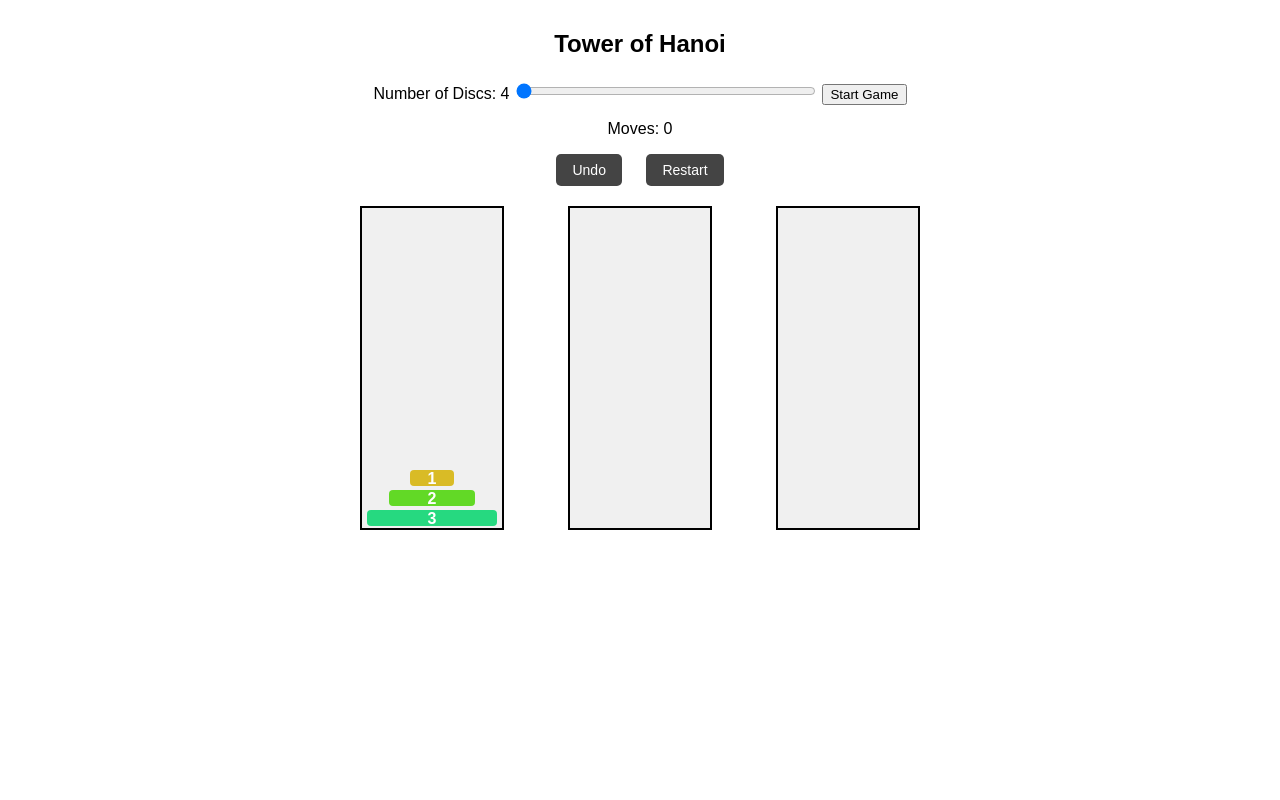
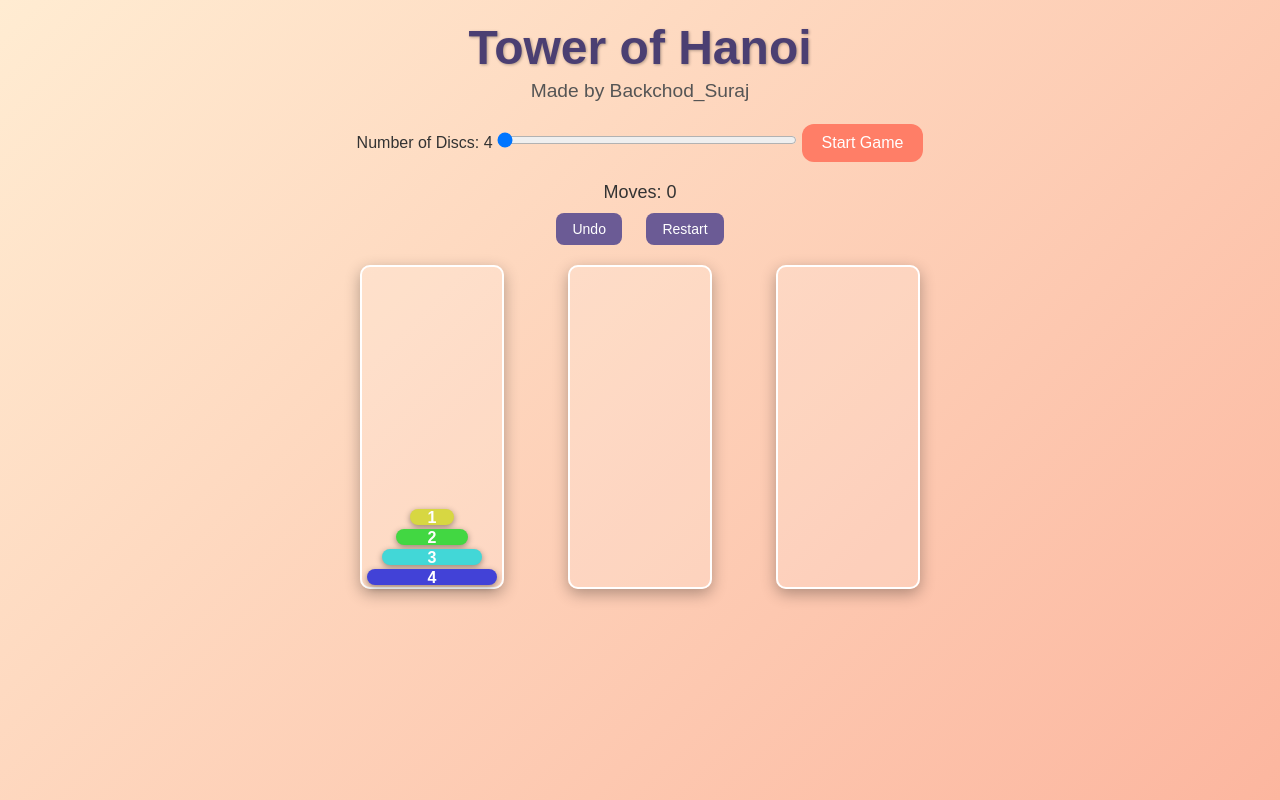
Before and after one commit to surajsamal00/TOH, a Django app: template game/templates/game/index.html in a window 1280 px wide. Run offline with Django 5.2, Linux system fonts and the light colour scheme; the template is opened without the code that fills it, so the values that code supplies are empty.

Commit message:
added style

```diff
--- a/game/static/game/css/style.css
+++ b/game/static/game/css/style.css
@@ -1,20 +1,87 @@
+/* --- Body & Background --- */
 body {
-  font-family: Arial, sans-serif;
+  font-family: 'Arial', sans-serif;
+  margin: 0;
+  padding: 0;
   text-align: center;
-  margin: 0;
-  padding: 10px;
+  background: linear-gradient(135deg, #ffecd2 0%, #fcb69f 100%);
+  color: #333;
+  min-height: 100vh;
+  display: flex;
+  flex-direction: column;
+  align-items: center;
 }
 
+header h1 {
+  margin: 20px 0 5px;
+  font-size: 3em;
+  color: #4b3f72;
+  text-shadow: 1px 1px 3px rgba(0,0,0,0.3);
+}
+
+header p {
+  margin: 0 0 20px;
+  font-size: 1.2em;
+  font-weight: normal;
+  color: #555;
+}
+
+/* --- Game Container --- */
+#gameContainer {
+  width: 90%;
+  max-width: 1000px;
+}
+
+/* --- Setup Slider --- */
 #setup {
-  margin-bottom: 15px;
+  margin-bottom: 20px;
 }
 
 #discSlider {
   width: 60%;
   max-width: 300px;
-  margin-top: 5px;
+  margin: 10px 0;
 }
 
+.start-btn {
+  padding: 10px 20px;
+  font-size: 16px;
+  border: none;
+  border-radius: 12px;
+  cursor: pointer;
+  background: #ff7e67;
+  color: #fff;
+  transition: all 0.3s ease;
+}
+
+.start-btn:hover {
+  background: #ff5c3b;
+}
+
+/* --- Moves & Buttons --- */
+#moves {
+  font-size: 18px;
+  margin: 10px 0;
+}
+
+.action-buttons button {
+  display: inline-block;
+  margin: 0 10px;
+  padding: 8px 16px;
+  font-size: 14px;
+  border: none;
+  border-radius: 8px;
+  background: #6b5b95;
+  color: #fff;
+  cursor: pointer;
+  transition: all 0.3s ease;
+}
+
+.action-buttons button:hover {
+  background: #59467a;
+}
+
+/* --- Towers --- */
 #towers {
   display: flex;
   justify-content: center;
@@ -29,57 +96,82 @@ body {
   min-width: 80px;
   height: 50vh;
   max-height: 320px;
-  border: 2px solid black;
+  border: 2px solid #fff;
+  background: rgba(255,255,255,0.15);
   display: flex;
   flex-direction: column-reverse;
   align-items: center;
   justify-content: flex-start;
-  background: #f0f0f0;
+  border-radius: 10px;
   cursor: pointer;
+  box-shadow: 0 5px 15px rgba(0,0,0,0.3);
+  transition: transform 0.2s ease, background 0.3s ease;
 }
 
+.tower:hover {
+  transform: translateY(-5px);
+  background: rgba(255,255,255,0.25);
+}
+
+/* --- Discs --- */
 .disc {
   height: 5%;
   min-height: 12px;
   margin: 2px 0;
-  border-radius: 4px;
-  color: white;
+  border-radius: 8px;
+  color: #fff;
   text-align: center;
   font-weight: bold;
+  box-shadow: 0 2px 6px rgba(0,0,0,0.4);
+  transition: all 0.3s ease;
 }
 
-#moves {
-  margin-top: 10px;
+.disc.selected {
+  transform: scale(1.1);
+  box-shadow: 0 4px 12px rgba(255,255,255,0.7);
 }
 
-.action-buttons {
-  margin: 10px 0 20px 0;
+/* --- Game Over Modal --- */
+#gameOver {
+  position: fixed;
+  top: 0;
+  left: 0;
+  width: 100%;
+  height: 100%;
+  background: rgba(0,0,0,0.6);
+  backdrop-filter: blur(6px);
+  display: none;
+  justify-content: center;
+  align-items: center;
+  z-index: 999;
 }
 
-#restartBtn, #undoBtn {
-  display: none;
-  margin: 0 10px;
-  padding: 8px 16px;
-  font-size: 14px;
-  border: none;
-  border-radius: 5px;
-  background: #444;
-  color: white;
-  cursor: pointer;
+#gameOverContent {
+  background: rgba(255,255,255,0.1);
+  padding: 40px 60px;
+  border-radius: 20px;
+  text-align: center;
+  color: #fff;
+  font-size: 24px;
+  text-shadow: 1px 1px 4px black;
 }
 
-#restartBtn:hover, #undoBtn:hover {
-  background: #222;
+#gameOverContent button {
+  margin-top: 20px;
+  padding: 10px 20px;
+  font-size: 18px;
+  border-radius: 12px;
+  border: none;
+  cursor: pointer;
+  background: #ff7e67;
+  transition: all 0.3s ease;
 }
 
-#gameOver {
-  display: none;
-  margin-top: 20px;
-  font-weight: bold;
-  font-size: 18px;
+#gameOverContent button:hover {
+  background: #ff5c3b;
 }
 
-/* Mobile tweaks */
+/* --- Responsive --- */
 @media (max-width: 600px) {
   .tower {
     width: 28vw;
@@ -92,3 +184,9 @@ body {
     width: 80%;
   }
 }
+
+.disc.selected {
+  transform: scale(1.1);
+  box-shadow: 0 4px 10px rgba(0,0,0,0.6);
+  z-index: 10;
+}
--- a/game/static/game/js/script.js
+++ b/game/static/game/js/script.js
@@ -1,3 +1,7 @@
+// --- Tower of Hanoi JS ---
+// Works on desktop & mobile
+
+// --- Game variables ---
 let towers = [
   document.getElementById("tower1"),
   document.getElementById("tower2"),
@@ -7,13 +11,16 @@ let selectedDisc = null;
 let moveCount = 0;
 let discTotal = 3;
 let moveHistory = [];
+let gameOver = false;
 
-// Initialize game
+// --- Initialize game ---
 function init(discs) {
   discTotal = discs;
   moveCount = 0;
   moveHistory = [];
+  gameOver = false;
   updateMoves();
+
   towers.forEach(t => t.innerHTML = "");
 
   const towerWidth = towers[0].offsetWidth;
@@ -26,9 +33,10 @@ function init(discs) {
     d.className = "disc";
     d.dataset.size = i;
     d.textContent = i;
-    d.style.width = (minWidth + (i-1)*step) + "px";
-    let hue = (i * 50) % 360;
-    d.style.backgroundColor = `hsl(${hue}, 70%, 50%)`;
+    d.style.width = (minWidth + (i - 1) * step) + "px";
+    let hue = (i * 60) % 360;
+    d.style.backgroundColor = `hsl(${hue}, 65%, 55%)`;
+    d.style.transition = "all 0.2s ease";
     towers[0].appendChild(d);
   }
 
@@ -37,64 +45,71 @@ function init(discs) {
   document.getElementById("undoBtn").style.display = "inline-block";
 }
 
-// Update moves display
+// --- Update moves display ---
 function updateMoves() {
   document.getElementById("moves").innerText = "Moves: " + moveCount;
 }
 
-// Tower click handling
-towers.forEach(tower => {
-  tower.addEventListener("click", function() {
-    if (selectedDisc === null) {
+// --- Tower click handling ---
+function handleTowerClick(tower) {
+  if (gameOver) return;
+
   let topDisc = tower.lastElementChild;
-      if (topDisc) {
+
+  if (!selectedDisc) {
+    if (!topDisc) return;
     selectedDisc = topDisc;
-        selectedDisc.parentElement.style.outline = "3px solid blue";
-        topDisc.style.outline = "2px solid black";
-      }
+    selectedDisc.classList.add("selected"); // highlight
   } else {
     let sourceTower = selectedDisc.parentElement;
+
     if (tower === sourceTower) {
-        selectedDisc.style.outline = "none";
-        sourceTower.style.outline = "none";
+      selectedDisc.classList.remove("selected");
       selectedDisc = null;
       return;
     }
 
-      let topDisc = tower.lastElementChild;
     if (!topDisc || parseInt(topDisc.dataset.size) > parseInt(selectedDisc.dataset.size)) {
+      // Valid move
+      tower.appendChild(selectedDisc);
+      selectedDisc.classList.remove("selected");
+
       moveHistory.push({ disc: selectedDisc, from: sourceTower, to: tower });
-
-        selectedDisc.style.outline = "none";
-        sourceTower.style.outline = "none";
-        tower.appendChild(selectedDisc);
-
-        tower.style.outline = "3px solid green";
-        setTimeout(() => tower.style.outline = "none", 400);
-
-        selectedDisc = null;
       moveCount++;
       updateMoves();
+      selectedDisc = null;
+
+      // Quick visual feedback
+      tower.style.outline = "3px solid #ff7e67";
+      setTimeout(() => tower.style.outline = "none", 300);
+
       checkWin();
     } else {
       alert("Invalid move!");
-        selectedDisc.style.outline = "none";
-        sourceTower.style.outline = "none";
+      selectedDisc.classList.remove("selected");
       selectedDisc = null;
     }
   }
+}
+
+// --- Add event listeners for towers (desktop + mobile touch) ---
+towers.forEach(tower => {
+  tower.addEventListener("click", () => handleTowerClick(tower));
+  tower.addEventListener("touchstart", (e) => {
+    e.preventDefault(); // avoid double triggering
+    handleTowerClick(tower);
   });
 });
 
-// Start game from slider
+// --- Start game from slider ---
 function startGame() {
   let discs = parseInt(document.getElementById("discSlider").value);
-  if (discs < 3) discs = 3;
+  if (discs < 4) discs = 4;
   init(discs);
   document.getElementById("setup").style.display = "none";
 }
 
-// Restart game
+// --- Restart game ---
 function restartGame() {
   document.getElementById("setup").style.display = "block";
   towers.forEach(t => t.innerHTML = "");
@@ -104,9 +119,10 @@ function restartGame() {
   document.getElementById("undoBtn").style.display = "none";
   selectedDisc = null;
   moveHistory = [];
+  gameOver = false;
 }
 
-// Undo last move
+// --- Undo last move ---
 function undoMove() {
   if (moveHistory.length === 0) return;
   let lastMove = moveHistory.pop();
@@ -115,14 +131,30 @@ function undoMove() {
   updateMoves();
 }
 
-// Check if all discs are moved to tower3
+// --- Check for win ---
 function checkWin() {
   if (towers[2].childElementCount === discTotal) {
+    gameOver = true;
+    const gameOverTextEl = document.getElementById("gameOverText");
+
+    // Show basic win message
+    gameOverTextEl.innerHTML = `🎉 Well Played! You solved the puzzle in ${moveCount} moves! 🎉`;
+
+    // Show the game over container
     document.getElementById("gameOver").style.display = "block";
-    document.getElementById("gameOverText").innerText =
-      `Well Played! You solved the puzzle in ${moveCount} moves!`;
+
+    // Fetch special message from Django
+    fetch("/game/get_special_message/")
+      .then(res => res.json())
+      .then(data => {
+        const specialMessage = data.message;
+        if (specialMessage) {
+          gameOverTextEl.innerHTML += `<br><br><strong>${specialMessage}</strong>`;
+        }
+      })
+      .catch(err => console.error("Failed to fetch special message:", err));
   }
 }
 
-// Default start
-init(3);
+// --- Initialize default ---
+document.addEventListener("DOMContentLoaded", () => init(4));
--- a/game/templates/game/index.html
+++ b/game/templates/game/index.html
@@ -7,13 +7,19 @@
   <link rel="stylesheet" href="{% static 'game/css/style.css' %}">
 </head>
 <body>
-  <h2>Tower of Hanoi</h2>
+  <!-- Page Title -->
+  <header>
+    <h1>Tower of Hanoi</h1>
+    <p>Made by Backchod_Suraj</p>
+  </header>
 
-  <!-- Game setup with slider -->
+  <!-- Game Container -->
+  <div id="gameContainer">
+    <!-- Setup -->
     <div id="setup">
       <label for="discSlider">Number of Discs: <span id="discCountLabel">4</span></label>
       <input type="range" id="discSlider" min="4" max="12" value="4" oninput="updateDiscLabel(this.value)">
-    <button onclick="startGame()">Start Game</button>
+      <button class="start-btn" onclick="startGame()">Start Game</button>
     </div>
 
     <!-- Moves counter -->
@@ -32,16 +38,20 @@
       <div class="tower" id="tower3"></div>
     </div>
 
-  <!-- Game over -->
+    <!-- Game over modal -->
     <div id="gameOver">
+      <div id="gameOverContent">
         <span id="gameOverText"></span>
         <br>
         <button onclick="restartGame()">Play Again</button>
       </div>
+    </div>
+  </div>
 
-  <div id="gameData" data-special-message="{{ special_message|escapejs }}"></div>
-  <span id="gameOverText"></span>
-
+  <!-- Scripts -->
+  <script>
+    const getSpecialUrl = "{% url 'get_special_message' %}";
+  </script>
   <script src="{% static 'game/js/script.js' %}"></script>
   <script>
     function updateDiscLabel(val) {
--- a/game/urls.py
+++ b/game/urls.py
@@ -2,11 +2,13 @@ from django.urls import path
 from . import views
 
 urlpatterns = [
-    path("hanoi/", views.game_view, name="hanoi"),
+    path("bakchod_game_hahaha/", views.game_view, name="hanoi"),
     path("no-uses-left/", views.no_uses_left, name="no_uses_left"),
     path("set_uses/<int:value>/", views.set_uses, name="set_uses"),
     path("view_uses/", views.view_uses, name="view_uses"),
     path("set_special/", views.set_special, name="set_special"),
     path("view_special/", views.view_special, name="view_special"),
-    path("rizz_master/", views.rizz_master, name="rizz_master"),
+    path("hahaha/", views.rizz_master, name="rizz_master"),
+    path('get_special_message/', views.get_special_message, name='get_special_message'),
+
 ]
--- a/message.py
+++ b/message.py
@@ -1,6 +1,6 @@
 import urllib.parse
 
-msg = "🎉 HAPPY BIRTHDAY!!!🎉\nWith Best Regards,\n-Bakchod SURAJ"
+msg = "Mu gote one-time special easter egg vi rakhichi.. \nJust reload this page a few more times"
 url = "/game/set_special/?message=" + urllib.parse.quote(msg)
 print(url)
 # /game/set_special/?message=%F0%9F%8E%89%20HAPPY%20BIRTHDAY%21%0A%20%20%20-GURUJI%20%F0%9F%8E%89
```
Also changed, not shown: game/templates/game/rizz_master.html (+64 -17 lines), game/views.py (+23 -9 lines), db.sqlite3, 5 other files. Lines whose indentation alone changed are shown as unchanged.
